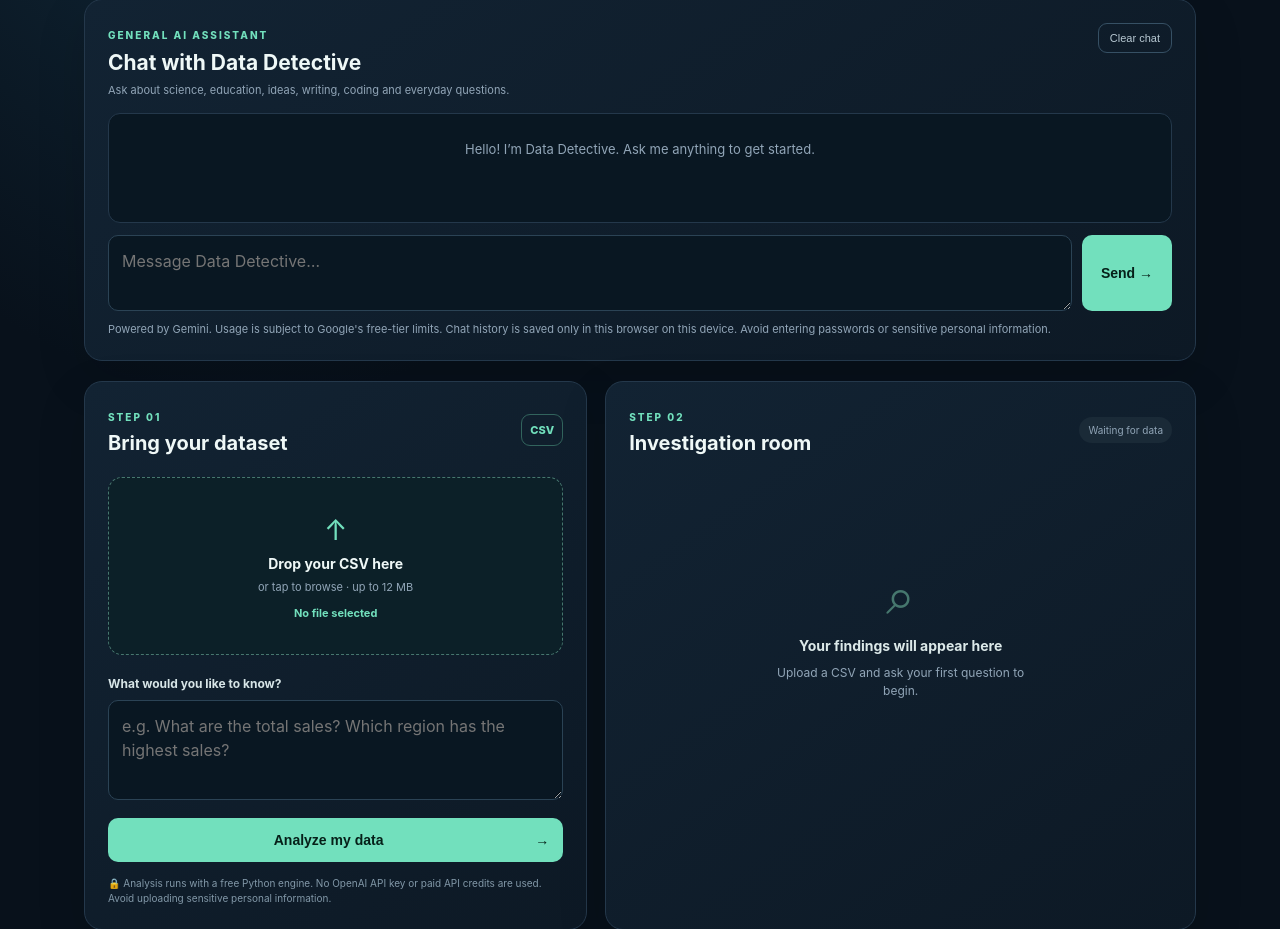
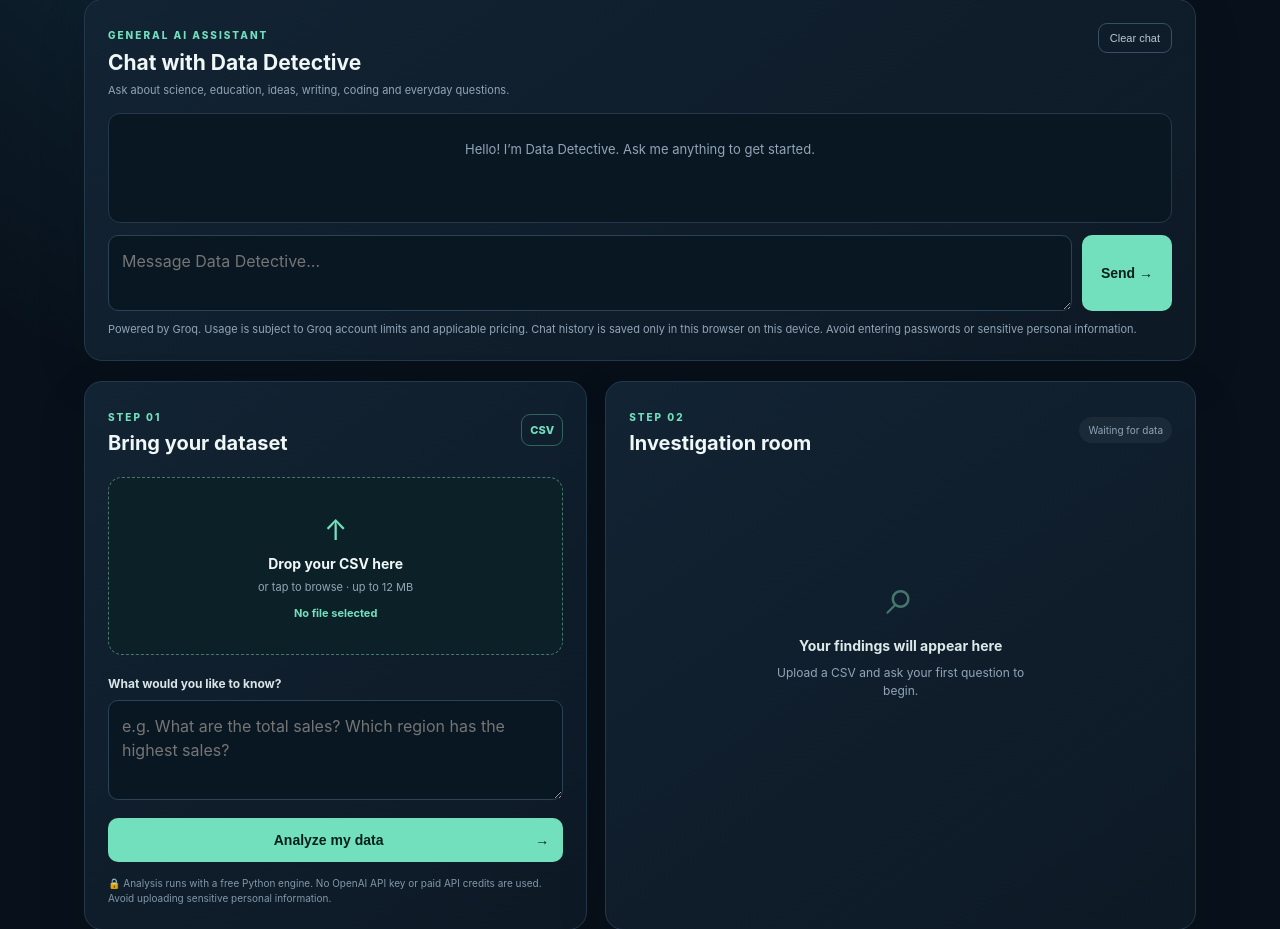
Before and after one commit to editmaster121472-create/data-detective, a Flask app: page / in a window 1280 px wide. Shown: the part 484-1413 px from the top of the page. Run offline with Flask 3, Linux system fonts and the light colour scheme.

Commit message:
Update assistant provider label to Groq

```diff
--- a/templates/index.html
+++ b/templates/index.html
@@ -16,7 +16,7 @@
   <div class="chat-head"><div><small>GENERAL AI ASSISTANT</small><h2>Chat with Data Detective</h2><p>Ask about science, education, ideas, writing, coding and everyday questions.</p></div><button id="clearChat" class="clear-chat" type="button">Clear chat</button></div>
   <div id="chatMessages" class="chat-messages" aria-live="polite"><div class="chat-welcome">Hello! I’m Data Detective. Ask me anything to get started.</div></div>
   <form id="chatForm" class="chat-compose"><textarea id="chatInput" rows="2" maxlength="4000" placeholder="Message Data Detective…"></textarea><button id="chatSend" class="primary" type="submit">Send →</button></form>
-  <p class="chat-note">Powered by Gemini. Usage is subject to Google's free-tier limits. Chat history is saved only in this browser on this device. Avoid entering passwords or sensitive personal information.</p>
+  <p class="chat-note">Powered by Groq. Usage is subject to Groq account limits and applicable pricing. Chat history is saved only in this browser on this device. Avoid entering passwords or sensitive personal information.</p>
 </section>
 <section class="workspace">
 <div class="panel upload"><div class="panel-title"><div><small>STEP 01</small><h2>Bring your dataset</h2></div><div class="file-icon">CSV</div></div>
```
